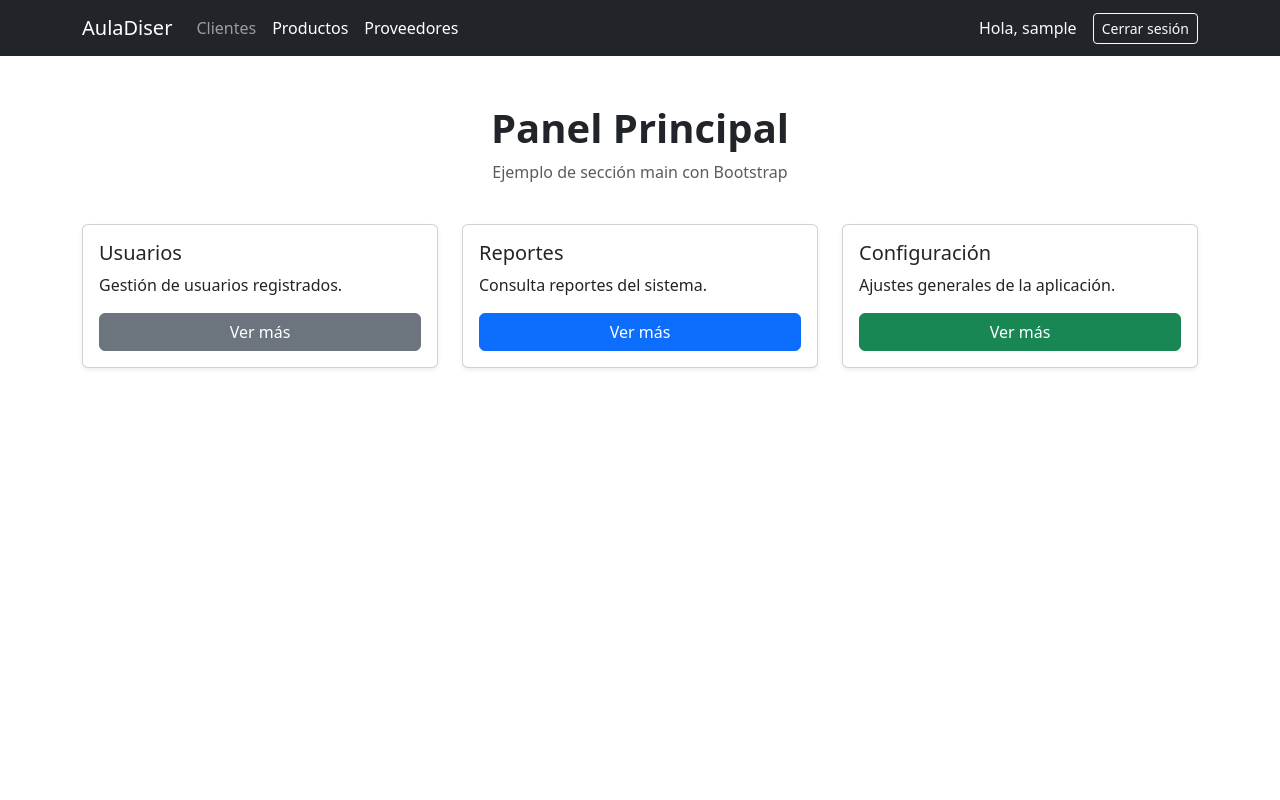
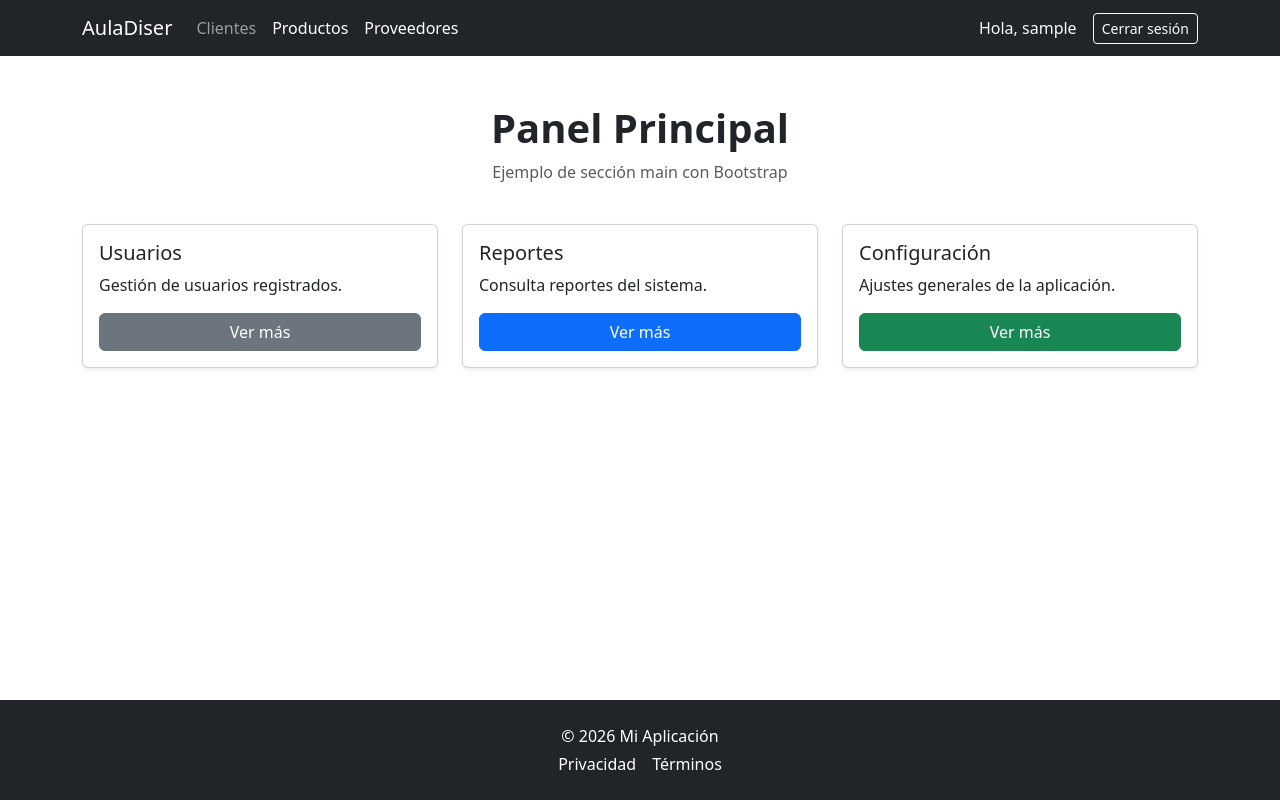
Before and after one commit to adaniellova20-source/frontend-auladiser, a React (Create React App) app: page /main in a window 1280 px wide. Built offline with nearby package versions, Linux system fonts and the light colour scheme; sample sign-in values are in the browser's storage.

Commit message:
Update App.js

```diff
--- a/src/App.js
+++ b/src/App.js
@@ -7,6 +7,7 @@ import CustomerList from "./pages/CustomerList";
 import CustomerDetail from "./pages/CustomerDetail";
 import CustomerCreate from "./pages/CustomerCreate";
 import CustomerEdit from "./pages/CustomerEdit";
+import Footer from "./components/Footer";
 
 
 function ProtectedRoute({ children }) {
@@ -18,9 +19,10 @@ function App() {
     const isAuthenticated = !!sessionStorage.getItem("token");
 
     return (
-        <>
+        <div className="d-flex flex-column min-vh-100">
             {isAuthenticated && <Navbar />}
 
+            <div className="flex-grow-1">
                 <Routes>
                     <Route
                         path="/login"
@@ -87,7 +89,10 @@ function App() {
 
                     <Route path="*" element={<Navigate to="/" replace />} />
                 </Routes>
-        </>
+            </div>
+
+            {isAuthenticated && <Footer />}
+        </div>
     );
 }
 
```
Lines whose indentation alone changed are shown as unchanged.
